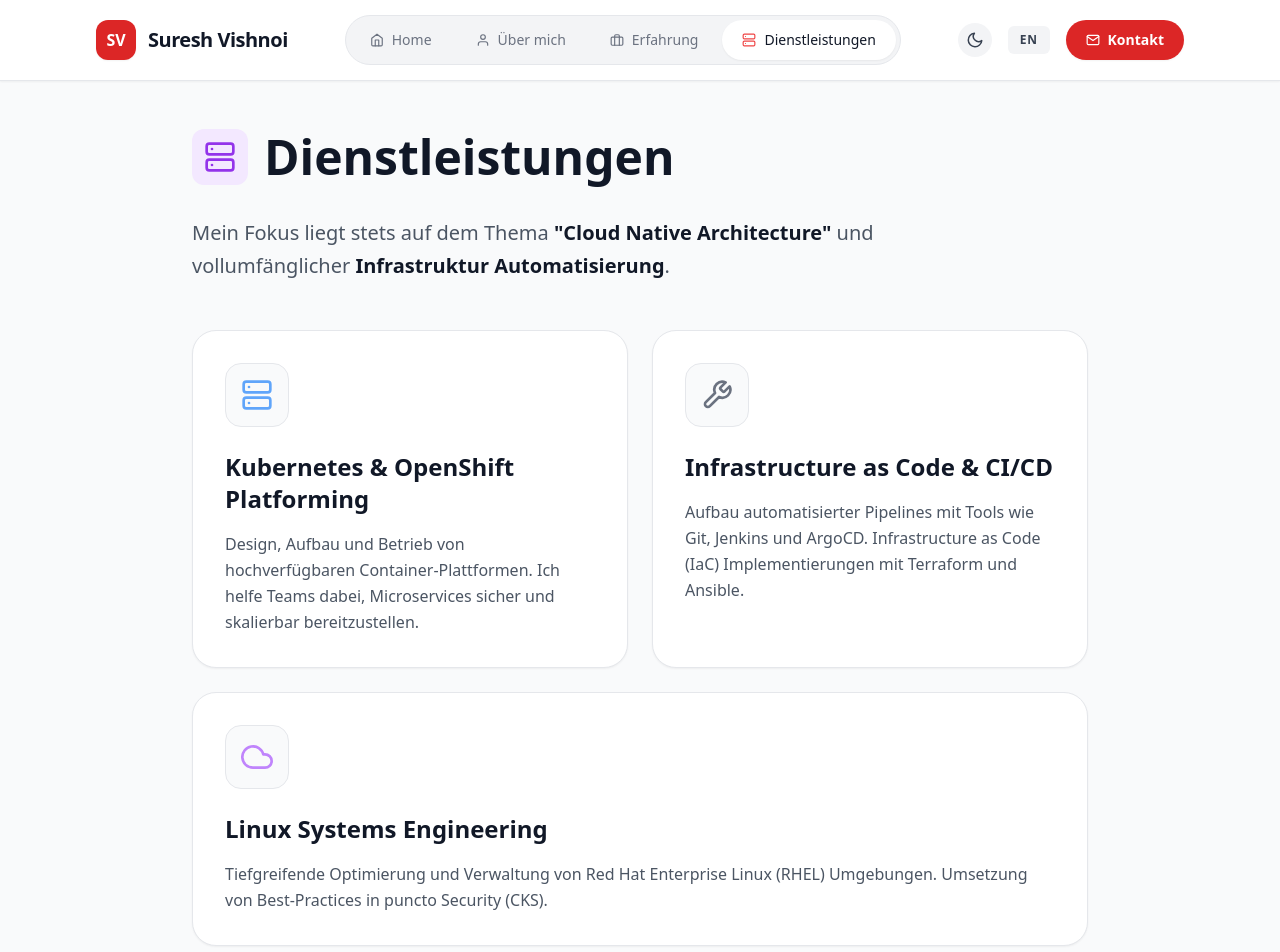
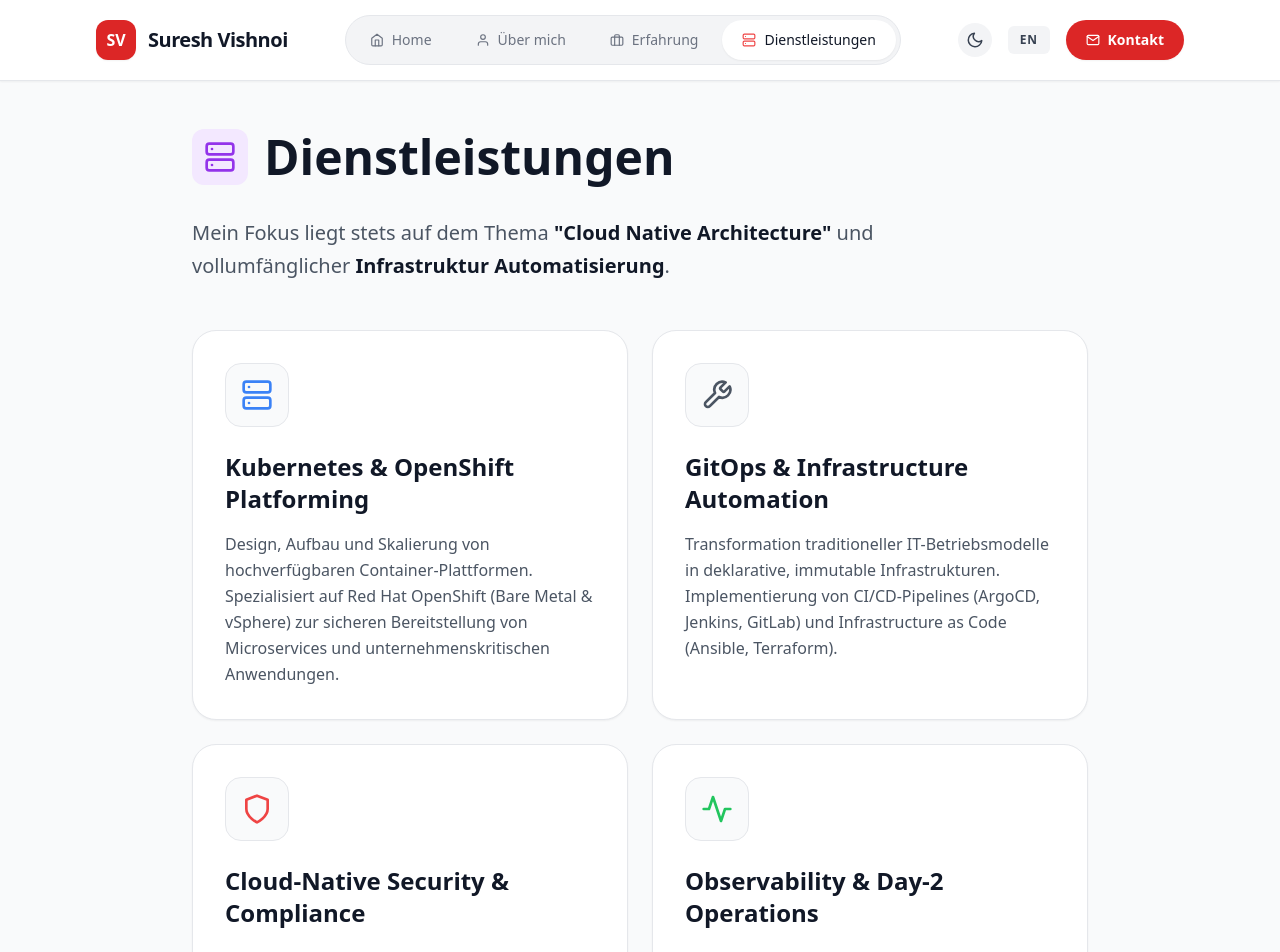
Before and after one commit to vishnoisuresh/suresh-vishnoi-portfolio, a Next.js app: page /suresh-vishnoi-portfolio/services in a window 1280 px wide. Shown: the top 952 px of the page. Built offline with nearby package versions, Linux system fonts and the light colour scheme.

Commit message:
Enhance services page with professional layout and texts

```diff
--- a/src/pages/services.js
+++ b/src/pages/services.js
@@ -1,6 +1,6 @@
 import React, { useContext } from 'react';
 import { motion } from 'framer-motion';
-import { FiServer, FiCloud, FiTool } from 'react-icons/fi';
+import { FiServer, FiTool, FiShield, FiActivity } from 'react-icons/fi';
 import Head from 'next/head';
 import { LanguageContext } from '../context/LanguageContext';
 
@@ -14,18 +14,23 @@ export default function Services() {
       services: [
         {
           title: "Kubernetes & OpenShift Platforming",
-          icon: <FiServer size={32} className="text-blue-400" />,
-          description: "Design, Aufbau und Betrieb von hochverfügbaren Container-Plattformen. Ich helfe Teams dabei, Microservices sicher und skalierbar bereitzustellen."
+          icon: <FiServer size={32} className="text-blue-500 dark:text-blue-400" />,
+          description: "Design, Aufbau und Skalierung von hochverfügbaren Container-Plattformen. Spezialisiert auf Red Hat OpenShift (Bare Metal & vSphere) zur sicheren Bereitstellung von Microservices und unternehmenskritischen Anwendungen."
         },
         {
-          title: "Infrastructure as Code & CI/CD",
-          icon: <FiTool size={32} className="text-gray-500" />,
-          description: "Aufbau automatisierter Pipelines mit Tools wie Git, Jenkins und ArgoCD. Infrastructure as Code (IaC) Implementierungen mit Terraform und Ansible."
+          title: "GitOps & Infrastructure Automation",
+          icon: <FiTool size={32} className="text-gray-600 dark:text-gray-400" />,
+          description: "Transformation traditioneller IT-Betriebsmodelle in deklarative, immutable Infrastrukturen. Implementierung von CI/CD-Pipelines (ArgoCD, Jenkins, GitLab) und Infrastructure as Code (Ansible, Terraform)."
         },
         {
-          title: "Linux Systems Engineering",
-          icon: <FiCloud size={32} className="text-purple-400" />,
-          description: "Tiefgreifende Optimierung und Verwaltung von Red Hat Enterprise Linux (RHEL) Umgebungen. Umsetzung von Best-Practices in puncto Security (CKS)."
+          title: "Cloud-Native Security & Compliance",
+          icon: <FiShield size={32} className="text-red-500 dark:text-red-400" />,
+          description: "Integration von Sicherheit in den gesamten Container-Lebenszyklus (DevSecOps). CKS-zertifizierte Expertise in der Umsetzung von BSI-Vorgaben mittels Red Hat Advanced Cluster Security (RHACS)."
+        },
+        {
+          title: "Observability & Day-2 Operations",
+          icon: <FiActivity size={32} className="text-green-500 dark:text-green-400" />,
+          description: "Aufbau umfassender Monitoring- und Logging-Stacks (Prometheus, Grafana, Loki, EFK). Automatisierung von Day-2-Prozessen zur Gewährleistung von Systemstabilität und Performance (RHACM)."
         }
       ]
     },
@@ -35,18 +40,23 @@ export default function Services() {
       services: [
         {
           title: "Kubernetes & OpenShift Platforming",
-          icon: <FiServer size={32} className="text-blue-400" />,
-          description: "Design, build, and operation of high-availability container platforms. I help teams deploy microservices securely and scalably."
+          icon: <FiServer size={32} className="text-blue-500 dark:text-blue-400" />,
+          description: "Design, build, and scaling of high-availability container platforms. Specialized in Red Hat OpenShift (Bare Metal & vSphere) for the secure deployment of microservices and mission-critical applications."
         },
         {
-          title: "Infrastructure as Code & CI/CD",
-          icon: <FiTool size={32} className="text-gray-500" />,
-          description: "Building automated pipelines with tools like Git, Jenkins, and ArgoCD. Implementing Infrastructure as Code (IaC) using Terraform and Ansible."
+          title: "GitOps & Infrastructure Automation",
+          icon: <FiTool size={32} className="text-gray-600 dark:text-gray-400" />,
+          description: "Transforming traditional IT operations into declarative, immutable infrastructures. Implementation of CI/CD pipelines (ArgoCD, Jenkins, GitLab) and Infrastructure as Code (Ansible, Terraform)."
         },
         {
-          title: "Linux Systems Engineering",
-          icon: <FiCloud size={32} className="text-purple-400" />,
-          description: "Deep optimization and administration of Red Hat Enterprise Linux (RHEL) environments. Implementing security best practices (CKS certified)."
+          title: "Cloud-Native Security & Compliance",
+          icon: <FiShield size={32} className="text-red-500 dark:text-red-400" />,
+          description: "Integrating security across the entire container lifecycle (DevSecOps). CKS-certified expertise in implementing BSI compliance using Red Hat Advanced Cluster Security (RHACS)."
+        },
+        {
+          title: "Observability & Day-2 Operations",
+          icon: <FiActivity size={32} className="text-green-500 dark:text-green-400" />,
+          description: "Building comprehensive monitoring and logging stacks (Prometheus, Grafana, Loki, EFK). Automating Day-2 processes to ensure system stability and performance (RHACM)."
         }
       ]
     }
@@ -80,7 +90,7 @@ export default function Services() {
           {t.services.map((service, index) => (
             <div
               key={index}
-              className={`bg-white dark:bg-[#111] border border-gray-200 dark:border-white/10 rounded-3xl p-8 hover:border-gray-300 dark:hover:border-white/30 transition-all shadow-sm dark:shadow-none ${index === 2 ? 'md:col-span-2' : ''}`}
+              className={`bg-white dark:bg-[#111] border border-gray-200 dark:border-white/10 rounded-3xl p-8 hover:border-gray-300 dark:hover:border-white/30 transition-all shadow-sm dark:shadow-none`}
             >
               <div className="bg-gray-50 dark:bg-white/5 w-16 h-16 rounded-2xl flex items-center justify-center mb-6 border border-gray-200 dark:border-white/10">
                 {service.icon}
```
